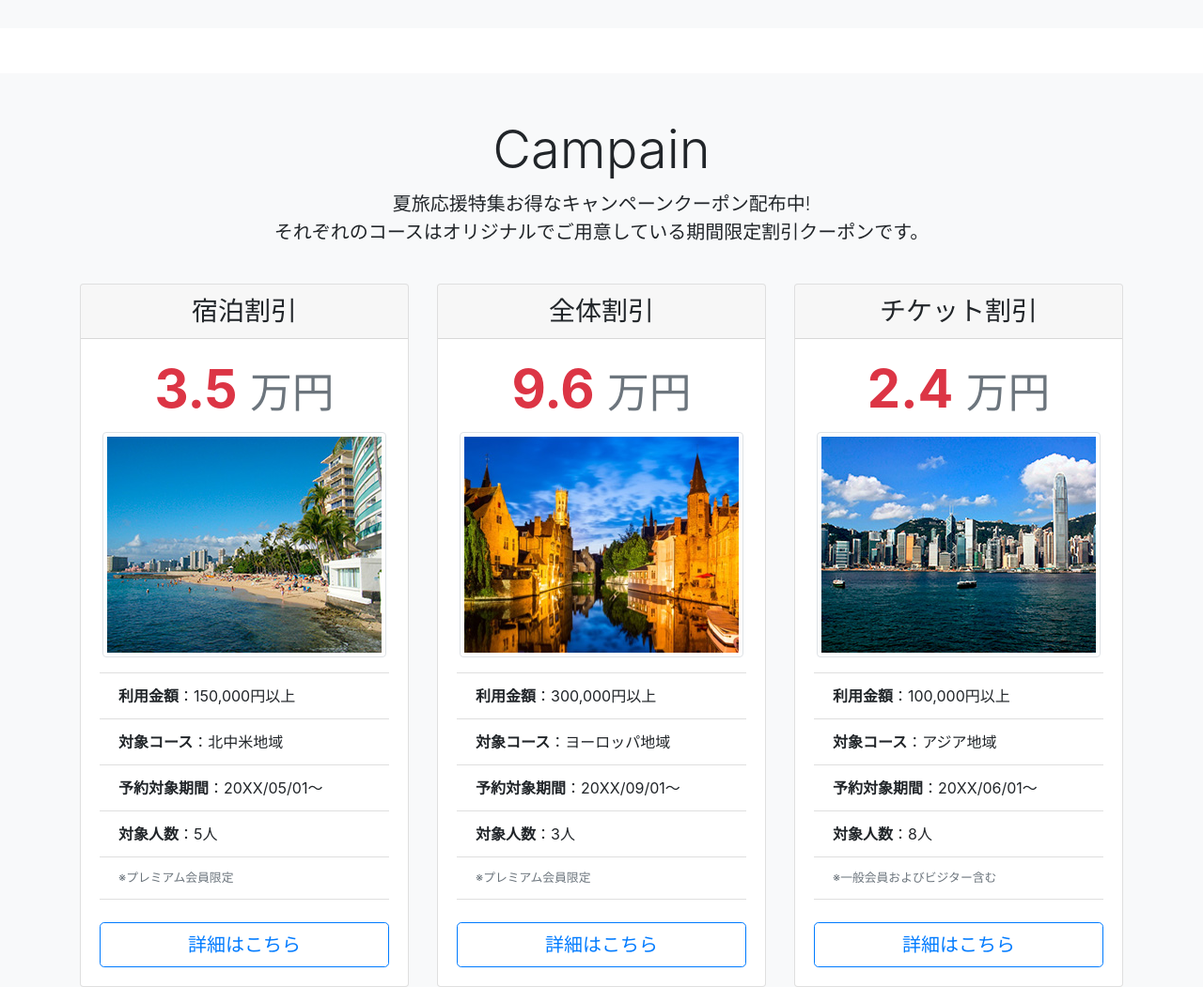
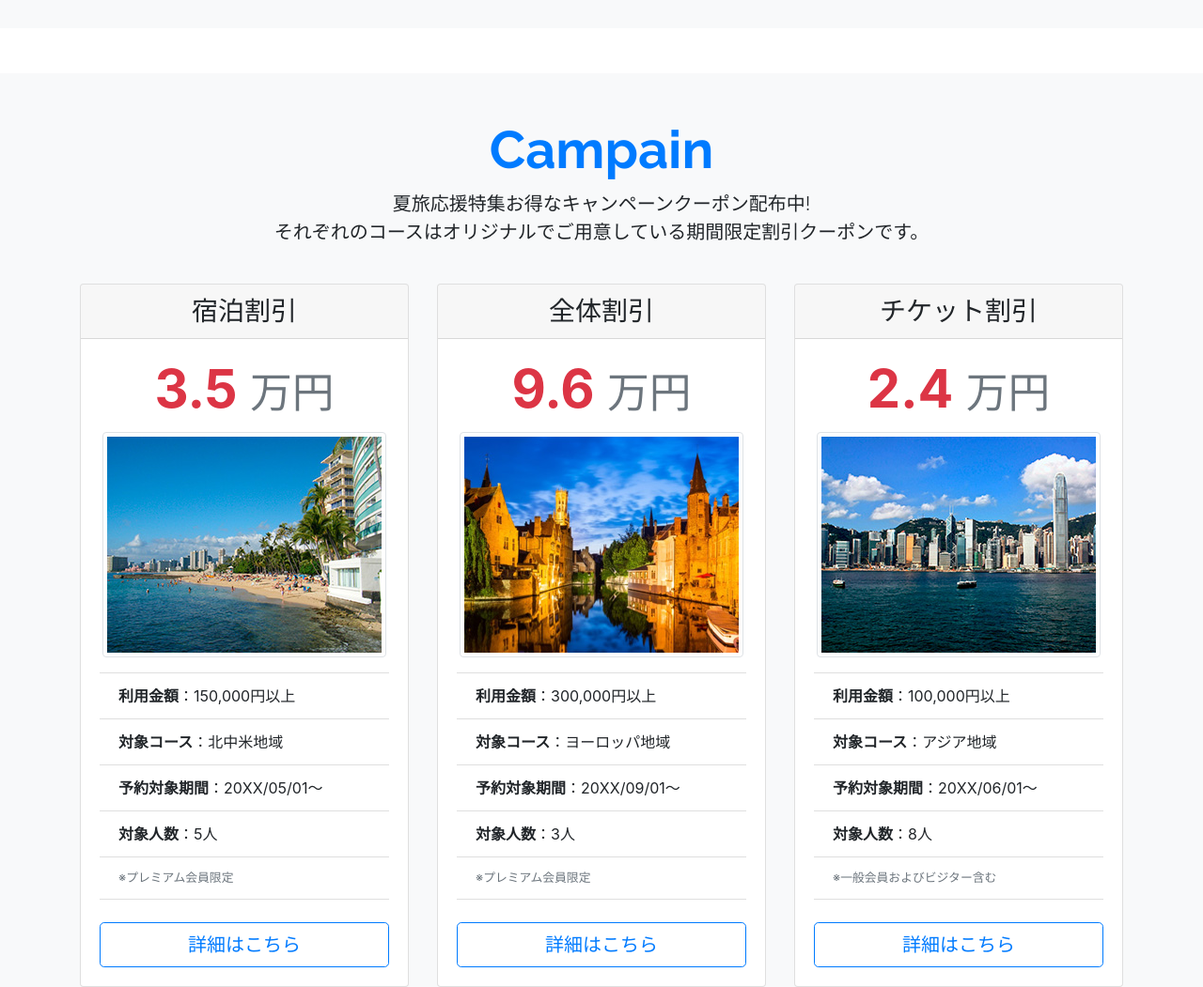
Before and after one commit to zd3f04/BootstrapProject, a website: page html/index.html in a window 1280 px wide. Shown: the part 820-1871 px from the top of the page at 94% size. Drawn offline with nearby package versions, Linux system fonts and the light colour scheme.

Commit message:
h2 editt

```diff
--- a/assets/scss/style.scss
+++ b/assets/scss/style.scss
@@ -1,3 +1,8 @@
 @charset "UTF-8";
 @import url('https://fonts.googleapis.com/css?family=Raleway:400,700');
 @import "bootstrap";
+h2.display-4 {
+  font-family: 'Raleway';
+  font-weight: bold;
+  color: $primary;
+}
```
Also changed, not shown: html/css/style.css.
